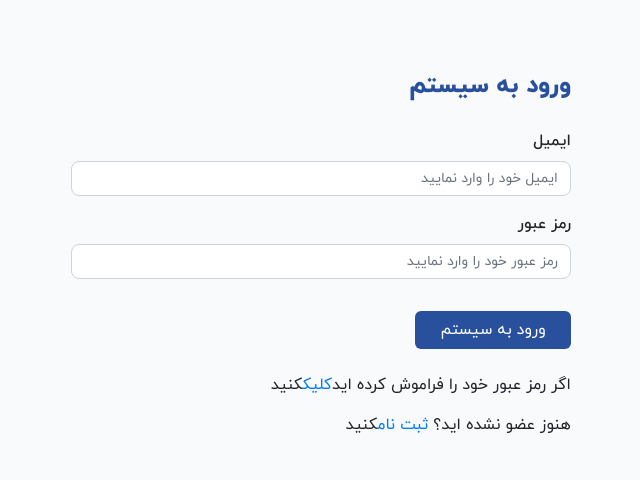
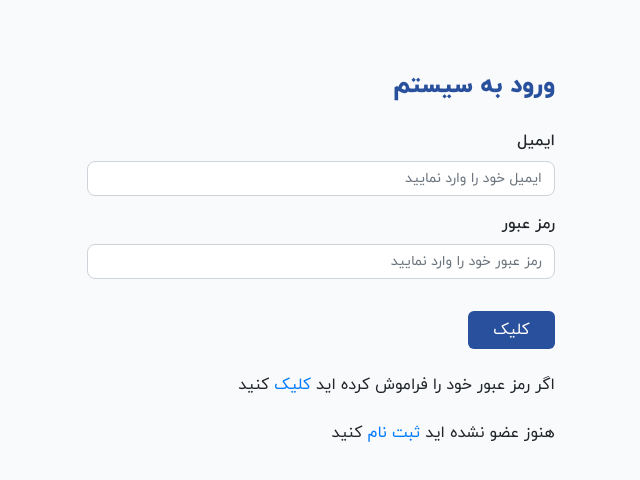
Before and after one commit to pouyaafraz123/udemy-front, a React (Create React App) app: page /login in a window 1280 px wide. Shown: the top 480 px of the page, without its empty margins (435-1075 px from the left). Built offline with nearby package versions, Linux system fonts and the light colour scheme.

Commit message:
form combine

```diff
--- a/src/components/UserPages/Form/Form.js
+++ b/src/components/UserPages/Form/Form.js
@@ -1,24 +1,81 @@
 import React from "react";
+import {Link} from "react-router-dom";
+import styled from "styled-components";
+import GlobalStyle from "../../../containers/Global/GlobalStyle";
 
 const Form = (props) => {
-    const items = props.inputs;
     return (
-        <>
-            <form className="w-100 px-3" action="">
-                {
-                    items.map((item) => {
-                        return (
-                            <div key={item.id} className="">
-                                <label>{item.label}</label>
-                                <input type={item.type} className="form-control mb-3" name={item.id} id={item.id}
-                                       placeholder={item.placeHolder}/>
-                            </div>
-                        );
-                    })
-                }
-            </form>
-        </>
+        <RegisterDiv className="container pt-5 mt-4">
+            <GlobalStyle color={"#f9fafb"}/>
+            <div className="d-flex justify-content-center align-items-center">
+                <div className="Form-Container w-100">
+                    <h4 className="px-3 mb-4 pb-1 align-self-start">{props.title}</h4>
+                    <form className="w-100 px-3" action="">
+                        {props.children}
+                    </form>
+                    <Link to="/" type="button"
+                          className="btn registerBTN align-self-start px-4 mt-3 mr-3">{props.linkText}</Link>
+                    {renderLogin(props.login)}
+                    <p className="px-3 mt-4">
+                        {props.text}
+                        <Link to="/login"
+                              className="align-self-start text-decoration-none">
+                            {props.linkText2}
+                        </Link>
+                        {props.text2}
+                    </p>
+                </div>
+            </div>
+        </RegisterDiv>
+
     );
 }
 
+const renderLogin = (login)=>{
+    return login?<p className="px-3 mt-4">اگر رمز عبور خود را فراموش کرده اید <Link to="/login"
+              className="align-self-start text-decoration-none">کلیک </Link>
+        کنید
+    </p> : "";
+}
+
+const RegisterDiv = styled.div`
+  h4 {
+    color: rgba(41, 80, 157);
+    font-weight: 800;
+    right: 0 !important;
+  }
+
+  label {
+    font-weight: 500;
+  }
+
+  input {
+    font-size: 14px;
+    border-radius: 8px !important;
+  }
+
+  input:focus {
+    box-shadow: unset;
+    border-color: rgba(41, 80, 157) !important;
+  }
+
+  .registerBTN {
+    background-color: #29509d;
+    color: white;
+    border-radius: 6px !important;
+    transition: all ease 0.5s;
+  }
+
+  .registerBTN:hover {
+    background-color: #7ac3f0;
+    z-index: unset !important;
+  }
+
+  @media only screen and (min-width: 992px) {
+    .Form-Container {
+      width: 45% !important;
+    }
+  }
+`;
+
 export default Form;
--- a/src/pages/Login.js
+++ b/src/pages/Login.js
@@ -2,43 +2,37 @@ import React from "react";
 import GlobalStyle from "../containers/Global/GlobalStyle";
 import styled from "styled-components";
 import {Link} from "react-router-dom";
+import Form from "../components/UserPages/Form/Form";
 
 const Login = (props) => {
     return (
-        <>
-            <GlobalStyle color={"#f9fafb"}/>
-            <RegisterDiv className="container pt-5 mt-4">
-                <div className="d-flex justify-content-center align-items-center">
-                    <div className="Form-Container w-100">
-                        <h4 className="mb-4 pb-1 align-self-start">ورود به سیستم</h4>
-                        <div className="">
-                            <label>ایمیل</label>
-                            <input type="email" className="form-control mb-3" name="email" id="email"
-                                   placeholder="ایمیل خود را وارد نمایید"/>
-                        </div>
-                        <div className="">
-                            <label>رمز عبور</label>
-                            <input type="password" className="form-control mb-3" name="password" id="password"
-                                   placeholder="رمز عبور خود را وارد نمایید"/>
-                        </div>
-                        <Link to="/" type="button" className="btn registerBTN align-self-start px-4 mt-3">
-                            ورود به
-                            سیستم
-                        </Link>
-                        <p className="mt-4">
-                            اگر رمز عبور خود را فراموش کرده اید
-                            <Link to="/forgotPassword" className="align-self-start text-decoration-none">کلیک</Link>
-                            کنید
-                        </p>
-                        <p className="mt-2">
-                            هنوز عضو نشده اید؟
-                            <Link to="/register" className="align-self-start text-decoration-none"> ثبت نام</Link>
-                            کنید
-                        </p>
-                    </div>
-                </div>
-            </RegisterDiv>
-        </>
+        <Form
+            title={"ورود به سیستم"}
+            linkText={"کلیک"}
+            text={"هنوز عضو نشده اید "}
+            linkText2={"ثبت نام"}
+            text2={" کنید"}
+            login
+        >
+            <div>
+                <label htmlFor={"email"}>ایمیل</label>
+                <input
+                    type={"email"}
+                    className="form-control mb-3"
+                    id={"email"}
+                    placeholder={"ایمیل خود را وارد نمایید"}
+                />
+            </div>
+            <div>
+                <label htmlFor={"pass"}>رمز عبور</label>
+                <input
+                    type={"password"}
+                    className="form-control mb-3"
+                    id={"pass"}
+                    placeholder={"رمز عبور خود را وارد نمایید"}
+                />
+            </div>
+        </Form>
     );
 }
 
--- a/src/pages/Register.js
+++ b/src/pages/Register.js
@@ -1,78 +1,75 @@
 import React from "react";
 import Form from "../components/UserPages/Form/Form";
-import GlobalStyle from "../containers/Global/GlobalStyle";
-import styled from "styled-components";
-import {Link} from "react-router-dom";
 
 const Register = (props) => {
-    const items = [
-        {label: "نام", placeHolder: "نام خود را وارد نمایید", type: "text", id: "name"},
-        {label: "نام خانوادگی", placeHolder: "نام خانوادگی خود را وارد نمایید", type: "text", id: "family"},
-        {label: "شماره موبایل", placeHolder: "شماره موبایل خود را وارد نمایید", type: "tel", id: "phone"},
-        {label: "ایمیل", placeHolder: "ایمیل خود را وارد نمایید", type: "email", id: "email"},
-        {label: "رمز عبور", placeHolder: "رمز عبور خود را وارد نمایید", type: "password", id: "password"},
-        {
-            label: "تکرار رمز عبور",
-            placeHolder: "رمز عبور خود مجددا را وارد نمایید",
-            type: "password",
-            id: "passwordRpt"
-        },
-    ];
     return (
-        <>
-            <GlobalStyle color={"#f9fafb"}/>
-            <RegisterDiv className="container pt-5 mt-4">
-                <div className="d-flex justify-content-center align-items-center">
-                    <div className="Form-Container w-100">
-                        <h4 className="px-3 mb-4 pb-1 align-self-start">ثبت نام در سیستم</h4>
-                        <Form inputs={items}/>
-                        <Link to="/" type="button" className="btn registerBTN align-self-start px-4 mt-3 mr-3">ثبت نام</Link>
-                        <p className="px-3 mt-4">قبلا عضو شده اید ؟ <Link to="/login" className="align-self-start text-decoration-none">وارد</Link> شوید</p>
-                    </div>
-                </div>
-            </RegisterDiv>
-        </>
+        <Form
+            title={"ثبت نام در سیستم"}
+            linkText={"ثبت نام"}
+            text={"قبلا عضو شده اید ؟ "}
+            linkText2={"وارد"}
+            text2={" شوید"}
+            login={false}
+        >
+            <div>
+                <label htmlFor={"name"}>نام</label>
+                <input
+                    type={"text"}
+                    className="form-control mb-3"
+                    id={"name"}
+                    placeholder={"نام خود را وارد نمایید"}
+                />
+            </div>
+            <div>
+                <label htmlFor={"fName"}>نام خانوادگی</label>
+                <input
+                    type={"text"}
+                    className="form-control mb-3"
+                    id={"fName"}
+                    placeholder={"نام خانوادگی خود را وارد نمایید"}
+                />
+            </div>
+            <div>
+                <label htmlFor={"phone"}>شماره موبایل</label>
+                <input
+                    type={"tel"}
+                    className="form-control mb-3"
+                    id={"phone"}
+                    placeholder={"شماره موبایل خود را وارد نمایید"}
+                />
+            </div>
+
+            <div>
+                <label htmlFor={"email"}>ایمیل</label>
+                <input
+                    type={"email"}
+                    className="form-control mb-3"
+                    id={"email"}
+                    placeholder={"ایمیل خود را وارد نمایید"}
+                />
+            </div>
+            <div>
+                <label htmlFor={"pass"}>رمز عبور</label>
+                <input
+                    type={"password"}
+                    className="form-control mb-3"
+                    id={"pass"}
+                    placeholder={"رمز عبور خود را وارد نمایید"}
+                />
+            </div>
+            <div>
+                <label htmlFor={"pass2"}>تکرار رمز عبور</label>
+                <input
+                    type={"text"}
+                    className="form-control mb-3"
+                    id={"pass2"}
+                    placeholder={"رمز عبور خود را وارد نمایید"}
+                />
+            </div>
+        </Form>
     );
 }
 
-const RegisterDiv = styled.div`
-  h4 {
-    color: rgba(41, 80, 157);
-    font-weight: 800;
-    right: 0 !important;
-  }
 
-  label {
-    font-weight: 500;
-  }
-
-  input {
-    font-size: 14px;
-    border-radius: 8px !important;
-  }
-
-  input:focus {
-    box-shadow: unset;
-    border-color: rgba(41, 80, 157) !important;
-  }
-
-  .registerBTN {
-    background-color: #29509d;
-    color: white;
-    border-radius: 6px !important;
-    transition: all ease 0.5s;
-  }
-
-  .registerBTN:hover {
-    background-color: #7ac3f0;
-    z-index: unset !important;
-  }
-
-  @media only screen and (min-width: 992px) {
-    .Form-Container {
-      width: 45% !important;
-    }
-  }
-`;
 
 export default Register;
```
